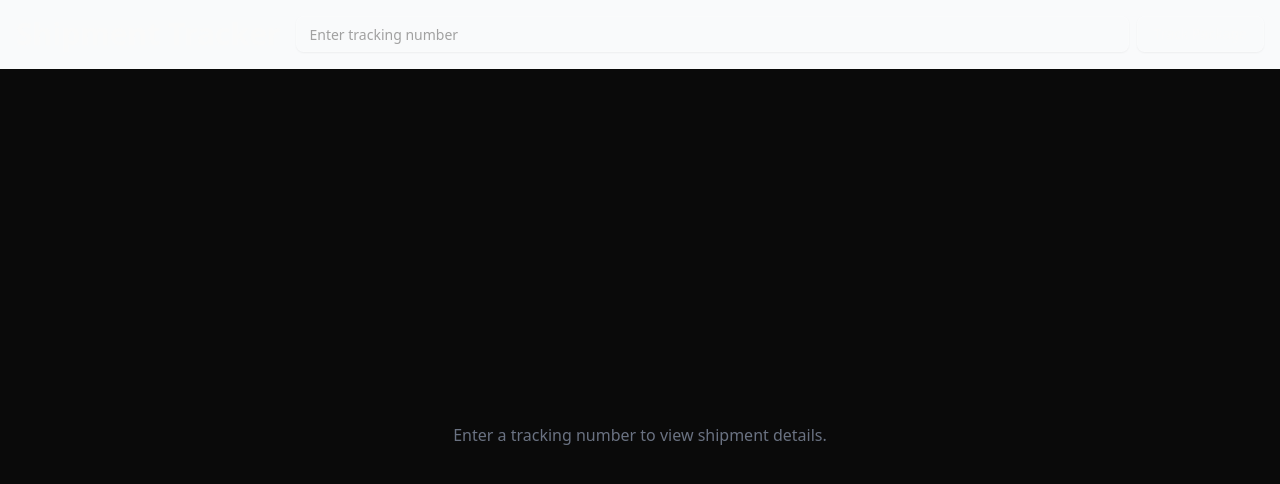
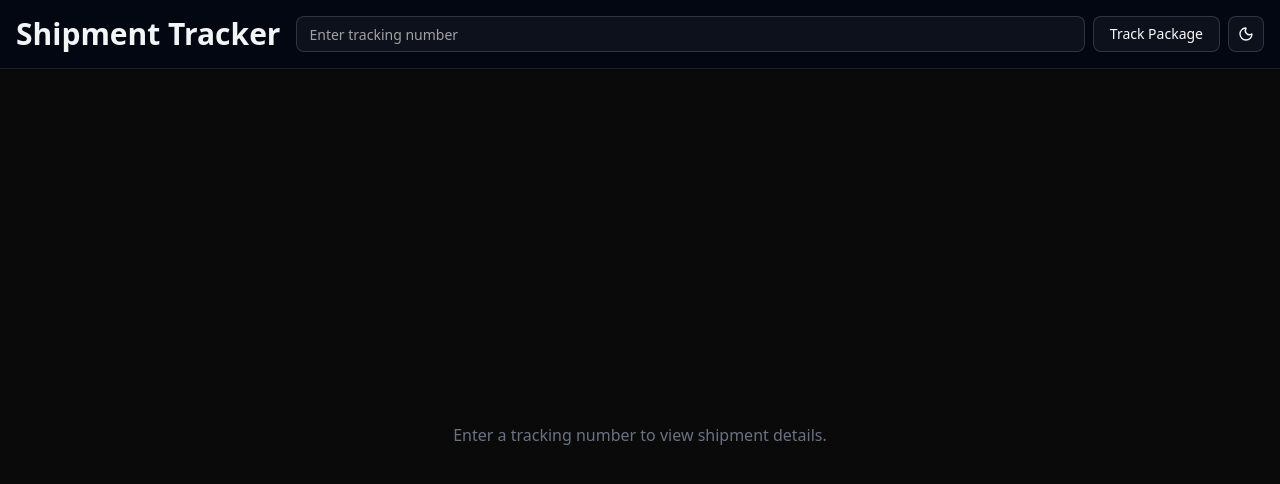
Before and after one commit to tobias-hstbrg/shipping-tracker, a React (Vite) app in the folder frontend/: page / in a window 1280 px wide. Shown: the top 484 px of the page. Built offline with nearby package versions, Linux system fonts and the light colour scheme.

Commit message:
added dark mode attributes to elements in the top bar to visualise those correctly when dark mode is enabled.

```diff
--- a/frontend/src/components/TopBar.tsx
+++ b/frontend/src/components/TopBar.tsx
@@ -1,3 +1,4 @@
+import { ModeToggle } from "./theme-mode-toggle";
 import { Input } from "./ui/input";
 import { Button } from "@/components/ui/button";
 
@@ -15,9 +16,9 @@ function TopBar({
   loading,
 }: TopBarProps) {
   return (
-    <div className="sticky top-0 bg-gray-50 border-b z-10">
+    <div className="sticky top-0 bg-gray-50 dark:bg-gray-950 border-b z-10">
       <div className="flex flex-col sm:flex-row sm:items-center justify-between p-4 gap-4">
-        <h1 className="text-2xl md:text-3xl font-bold whitespace-nowrap">
+        <h1 className="text-2xl md:text-3xl font-bold text-gray-900 dark:text-gray-100 whitespace-nowrap">
           Shipment Tracker
         </h1>
 
@@ -31,6 +32,7 @@ function TopBar({
           <Button variant="outline" onClick={handleTrack} disabled={loading}>
             {loading ? "Tracking..." : "Track Package"}
           </Button>
+          <ModeToggle />
         </div>
       </div>
     </div>
```
